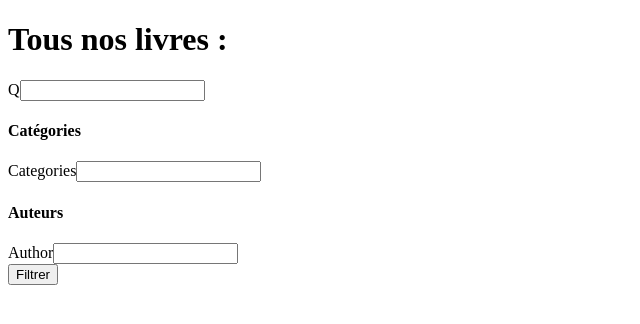
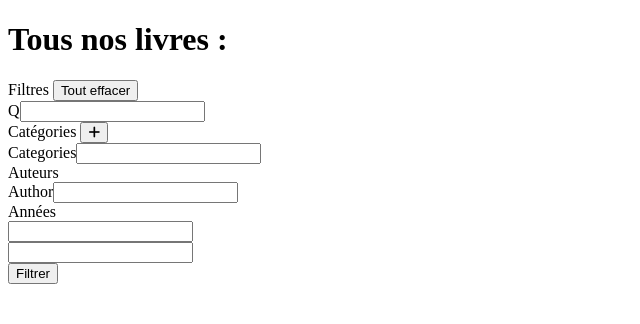
Before and after one commit to StephaneBouret/bookshelf-course, a Symfony app: template templates/book/display.html.twig in a window 1280 px wide. Shown: the part 96-420 px from the top of the page, without its empty margins (0-640 px from the left). Run offline with Twig, Linux system fonts and the light colour scheme; the template is opened without the code that fills it, so the values that code supplies are empty; form fields are guessed from the names that the template uses; some libraries are stand-ins or nearby versions.

Commit message:
Mise à jour du filtre back

```diff
--- a/composer.json
+++ b/composer.json
@@ -7,6 +7,7 @@
         "php": ">=8.2",
         "ext-ctype": "*",
         "ext-iconv": "*",
+        "beberlei/doctrineextensions": "^1.5",
         "bluemmb/faker-picsum-photos-provider": "^2.0",
         "doctrine/dbal": "^3",
         "doctrine/doctrine-bundle": "^2.12",
--- a/package.json
+++ b/package.json
@@ -20,5 +20,8 @@
         "dev": "encore dev",
         "watch": "encore dev --watch",
         "build": "encore production --progress"
+    },
+    "dependencies": {
+        "nouislider": "^15.7.2"
     }
 }
--- a/src/Controller/BookController.php
+++ b/src/Controller/BookController.php
@@ -56,11 +56,14 @@ class BookController extends AbstractController
         $form = $this->createForm(SearchFormType::class, $data);
         $form->handleRequest($request);
 
+        [$minDate, $maxDate] = $bookRepository->findMinMaxDate($data);
         $books = $bookRepository->findSearch($data);
 
         return $this->render('book/display.html.twig', [
             'books' => $books,
-            'form' => $form
+            'form' => $form,
+            'minDate' => $minDate,
+            'maxDate' => $maxDate,
         ]);
     }
 }
--- a/templates/partials/_filter.html.twig
+++ b/templates/partials/_filter.html.twig
@@ -1,9 +1,55 @@
 {{ form_start(form) }}
-{{ form_row(form.q) }}
-<h4>Catégories</h4>
-{{ form_row(form.categories) }}
-<h4>Auteurs</h4>
-{{ form_row(form.author) }}
+<div class="box border-top border-bottom ps-1">
+	<div class="box-label text-uppercase d-flex align-items-center justify-content-between">
+		Filtres
+		<button type="submit" class="btn btn-link btn-sm" id="resetBtn">Tout effacer</button>
+	</div>
+</div>
+<div class="box border-bottom ps-1">
+	<div class="box-label text-uppercase d-flex align-items-center pt-3">
+		{{ form_row(form.q) }}
+	</div>
+</div>
+<div class="box border-bottom ps-1">
+	<div class="box-label text-uppercase d-flex align-items-center">
+		Catégories
+		<button class="btn ms-auto" type="button" data-bs-toggle="collapse" href="#collapseCategories" aria-expanded="false" aria-controls="collapseCategories">
+			<span class="fas fa-plus"></span>
+		</button>
+	</div>
+	<div class="collapse show mt-2 ps-2" id="collapseCategories">
+		{{ form_row(form.categories) }}
+	</div>
+</div>
+<div class="box border-bottom ps-1">
+	<div class="box-label text-uppercase d-flex align-items-center mt-2">
+		Auteurs
+	</div>
+	<div class="box-label text-uppercase d-flex align-items-center pt-3">
+		{{ form_row(form.author) }}
+	</div>
+</div>
+<div class="box border-bottom ps-1 pb-3">
+	<div class="box-label text-uppercase d-flex align-items-center mt-2">
+		Années
+	</div>
+	<div class="row mb-3">
+		<div class="col-md-6">
+			<div class="form-error">
+				{{ form_errors(form.minPublicationAt) }}
+			</div>
+			<div class="d-flex align-items-center">
+				{{ form_widget(form.minPublicationAt) }}
+			</div>
+		</div>
+		<div class="col-md-6">
+			<div class="d-flex align-items-center">
+				{{ form_widget(form.maxPublicationAt) }}
+			</div>
+		</div>
+	</div>
+	<div id="date-slider" data-min="{{ minDate }}" data-max="{{ maxDate }}"></div>
+</div>
 
 <button class="btn btn-outline-success w-100 mt-3">Filtrer</button>
 {{ form_end(form) }}
```
Also changed, not shown: assets/app.js (+51 -0 lines), src/Data/SearchData.php (+11 -0 lines), src/Form/SearchFormType.php (+20 -5 lines), src/Repository/BookRepository.php (+49 -10 lines), package-lock.json, public/images/books/a1q2ybhb-yl-sl1500-6659c3375349c281387652.jpg (added), 2 other files.
